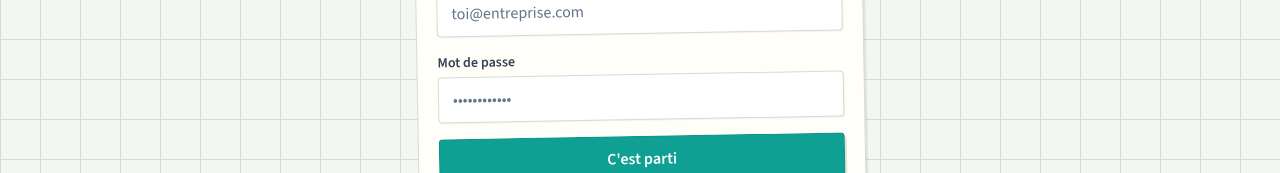
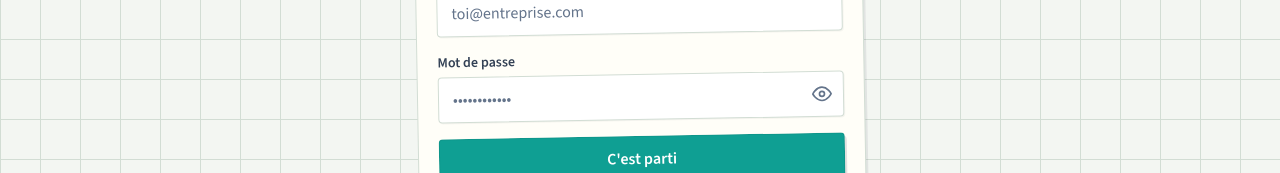
Before and after one commit to mcinquin/markit, a Next.js app: page /auth/signin in a window 1280 px wide. Shown: the part 361-534 px from the top of the page. Built offline with nearby package versions, Linux system fonts and the light colour scheme.

Commit message:
feat(ui): add button to see password

```diff
--- a/src/app/auth/signin/page.tsx
+++ b/src/app/auth/signin/page.tsx
@@ -10,6 +10,7 @@
   const router = useRouter();
   const [email, setEmail] = useState("");
   const [password, setPassword] = useState("");
+  const [showPassword, setShowPassword] = useState(false);
   const [error, setError] = useState("");
   const [loading, setLoading] = useState(false);
 
@@ -65,14 +66,57 @@
 
           <div>
             <label className="mb-1 block text-sm font-semibold text-ink-muted">Mot de passe</label>
+            <div className="relative">
               <input
-              type="password"
-              className="input"
+                type={showPassword ? "text" : "password"}
+                className="input pr-11"
                 placeholder="••••••••••••"
                 value={password}
                 onChange={(e) => setPassword(e.target.value)}
                 required
               />
+              <button
+                type="button"
+                className="absolute inset-y-0 right-0 flex items-center px-3 text-ink-faint hover:text-ink-muted"
+                onClick={() => setShowPassword((visible) => !visible)}
+                aria-label={showPassword ? "Masquer le mot de passe" : "Afficher le mot de passe"}
+                aria-pressed={showPassword}
+              >
+                {showPassword ? (
+                  <svg
+                    xmlns="http://www.w3.org/2000/svg"
+                    viewBox="0 0 24 24"
+                    fill="none"
+                    stroke="currentColor"
+                    strokeWidth="2"
+                    strokeLinecap="round"
+                    strokeLinejoin="round"
+                    className="h-5 w-5"
+                    aria-hidden="true"
+                  >
+                    <path d="M17.94 17.94A10.07 10.07 0 0 1 12 20c-7 0-11-8-11-8a18.45 18.45 0 0 1 5.06-5.94" />
+                    <path d="M9.9 4.24A9.12 9.12 0 0 1 12 4c7 0 11 8 11 8a18.5 18.5 0 0 1-2.16 3.19" />
+                    <path d="M14.12 14.12a3 3 0 1 1-4.24-4.24" />
+                    <line x1="1" y1="1" x2="23" y2="23" />
+                  </svg>
+                ) : (
+                  <svg
+                    xmlns="http://www.w3.org/2000/svg"
+                    viewBox="0 0 24 24"
+                    fill="none"
+                    stroke="currentColor"
+                    strokeWidth="2"
+                    strokeLinecap="round"
+                    strokeLinejoin="round"
+                    className="h-5 w-5"
+                    aria-hidden="true"
+                  >
+                    <path d="M1 12s4-8 11-8 11 8 11 8-4 8-11 8-11-8-11-8z" />
+                    <circle cx="12" cy="12" r="3" />
+                  </svg>
+                )}
+              </button>
+            </div>
           </div>
 
           {error && (
```
Lines whose indentation alone changed are shown as unchanged.
